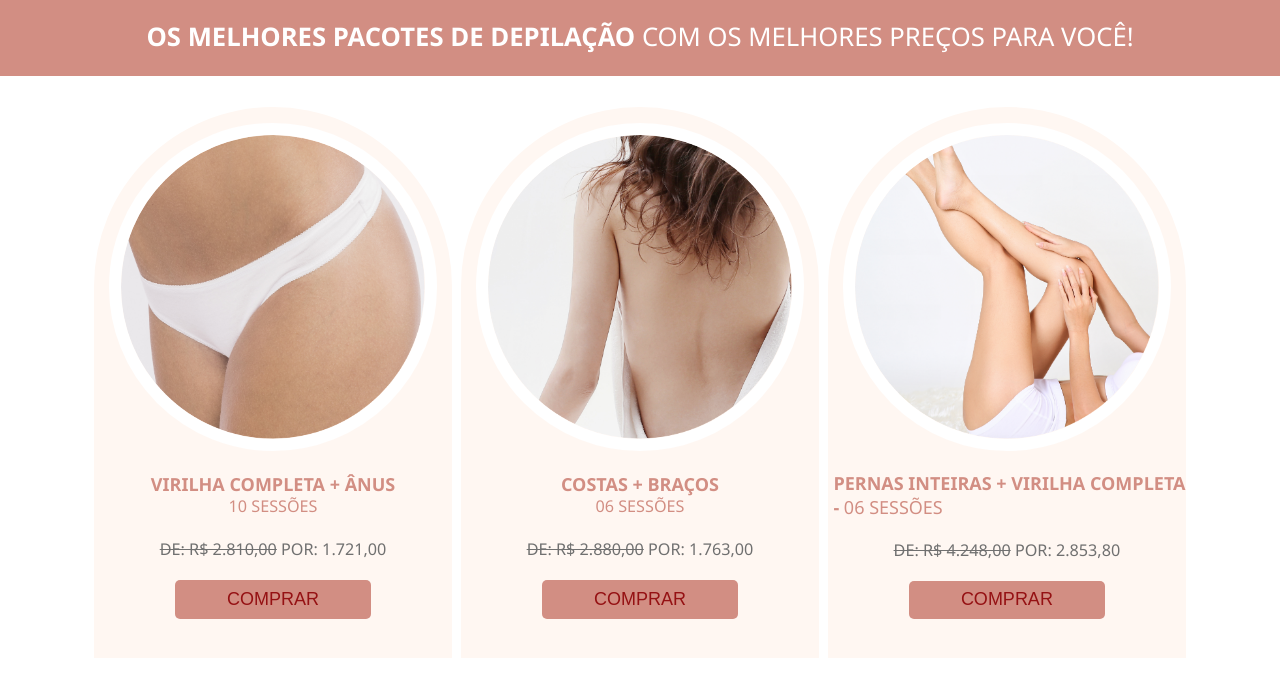
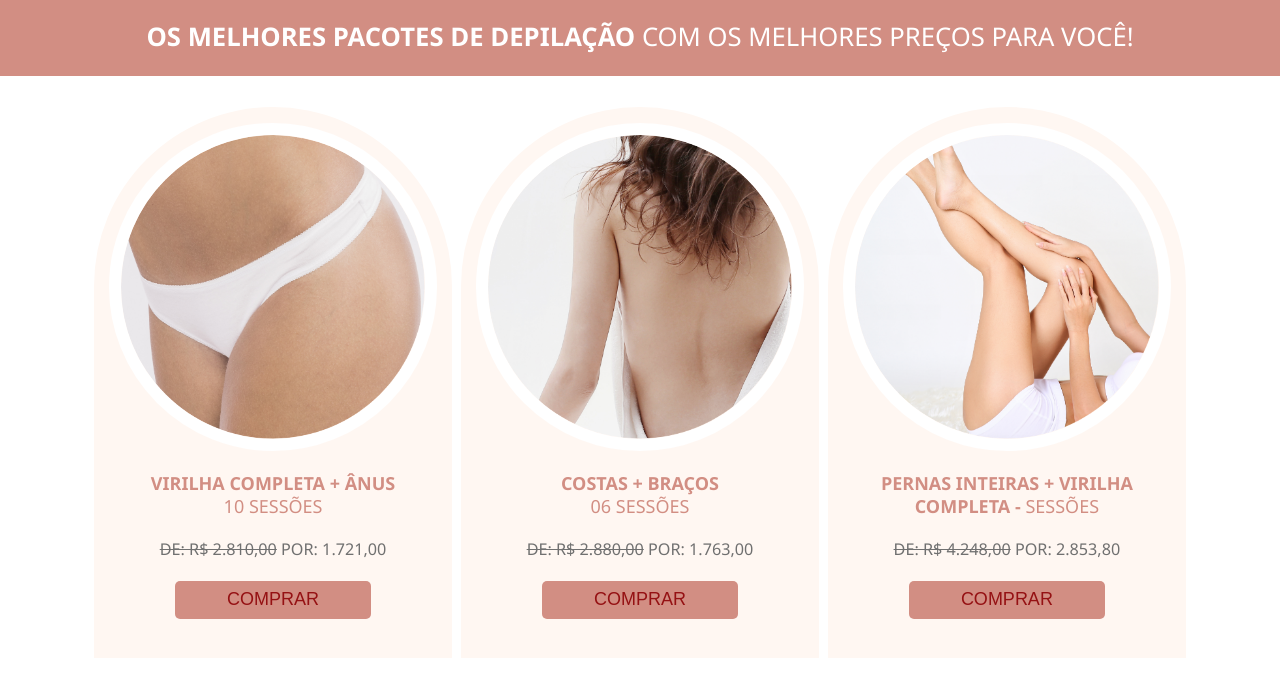
Before and after one commit to fmaiavieira/LandingPageEstetica, a plain HTML site: page index.html in a window 1280 px wide. Shown: the part 514-1200 px from the top of the page. Drawn offline with Linux system fonts and the light colour scheme; a script that the page names is missing.

Commit message:
ajustes no titulo da area de produtos

```diff
--- a/index.html
+++ b/index.html
@@ -23,7 +23,7 @@
     <!-- sessão dos pacotes oferecidos pela empresa -->
     <section class="produtos">
         <div class="descricaoProdutos">
-            <h2 id="textoMelhoresPrecos" class="textoSimples"><span class="textoNegrito">OS MELHORES PACOTES DE DEPILAÇÃO </span>COM OS MELHORES PREÇOS PARA VOCÊ!</h2>
+            <h2 id="textoMelhoresPrecos" class="textoSimples"><span class="textoNegrito">OS MELHORES PACOTES DE </span><span class="textoNegrito">DEPILAÇÃO <span class="textoSimples">COM OS </span></span><span>MELHORES PREÇOS PARA VOCÊ!</span></h2>
         </div>
 
         <!-- divs com os cards dos pacotes -->
@@ -44,7 +44,8 @@
             </div>
             <div id="card3" class="card">
                 <img class="imagemCard" src="./assets/imagemCard3.png" alt="">
-                <span id="descricaoCard3" class="textoNegrito">PERNAS INTEIRAS + VIRILHA COMPLETA - <span class="textoSimples">06 SESSÕES</span></span>
+                <span id="descricaoServico" class="textoNegrito">PERNAS INTEIRAS + VIRILHA</span>
+                <span id="sessoes" class="textoSimples"><span class="textoNegrito">COMPLETA - </span> SESSÕES</span>
                 <span class="precos"><span class="precosRiscado">DE: R$ 4.248,00</span> POR: 2.853,80</span>
                 <button class="comprar">COMPRAR</button>
             </div>
--- a/style.css
+++ b/style.css
@@ -151,9 +151,6 @@ body{
 .card:hover #sessoes{
     color: #951113;
 }
-.card:hover #descricaoCard3{
-    color: #951113;
-}
 .card:hover .comprar {
     background-color: #951113;
     color: #ffffff;
@@ -175,19 +172,12 @@ body{
     font-size: 1em;
 }
 
-/* estilização da descricao do serviço do card 3 que necessita de uma quebra de linha*/
-#descricaoCard3{
-    color: #D28E83;
-    font-size: 1em;
-    width: 82%;
-    margin-left:12% ;
-}
 
 /* descricao do numero de sessões de todos os cards */
 #sessoes{
     margin-top:-6%;
     color: #D28E83;
-    font-size: .9em;
+    font-size: 1em;
 }
 
 /* estilização dos valores do serviço de todos os cards*/
@@ -353,11 +343,6 @@ body{
         height: 150vw;
         min-height: 0px;
     }
-    /* ajustando a quebra de linha do card 3 */
-    #descricaoCard3{
-        width: 100%;
-        margin-left: 3%;
-    }
     /* ajustando largura da div com os campos de compra */
     .dadosDaCompra{
         width: 70%;
@@ -423,6 +408,9 @@ body{
     /* definindo largura do texto da div acima*/
     #textoMelhoresPrecos{
         width: 80%;
+        display: flex;
+        flex-direction: column;
+        align-items: center;
     }
     /* definindo altura minima da div de produtos */
     .produtos{
@@ -430,7 +418,7 @@ body{
     }
     /* diminuindo tanhanho da borda das imagens dos cards */
     .imagemCard{
-        border: .5em solid white;
+        border: .7em solid white;
     }
     /* diminuindo tanhanho da borda das imagens dos cards */
     .cardsProdutos{
@@ -467,6 +455,7 @@ body{
         margin-top: 0%;
         border-radius: 22em 22em 22em 22em;
     }
+
     /* ajuste na borda das imagens dos cards*/
     .imagemCard{
         margin-top: 1.5%;
```
